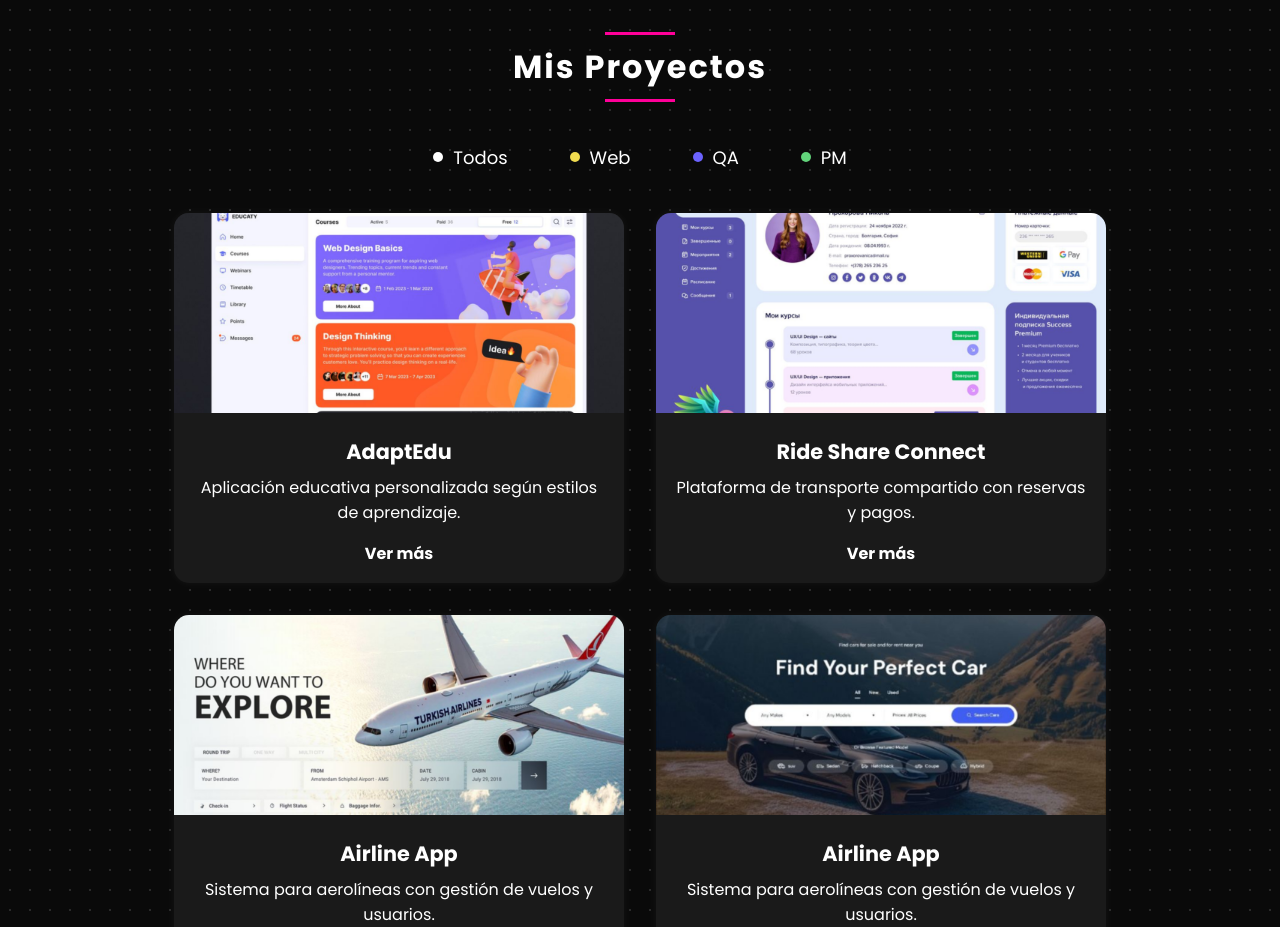
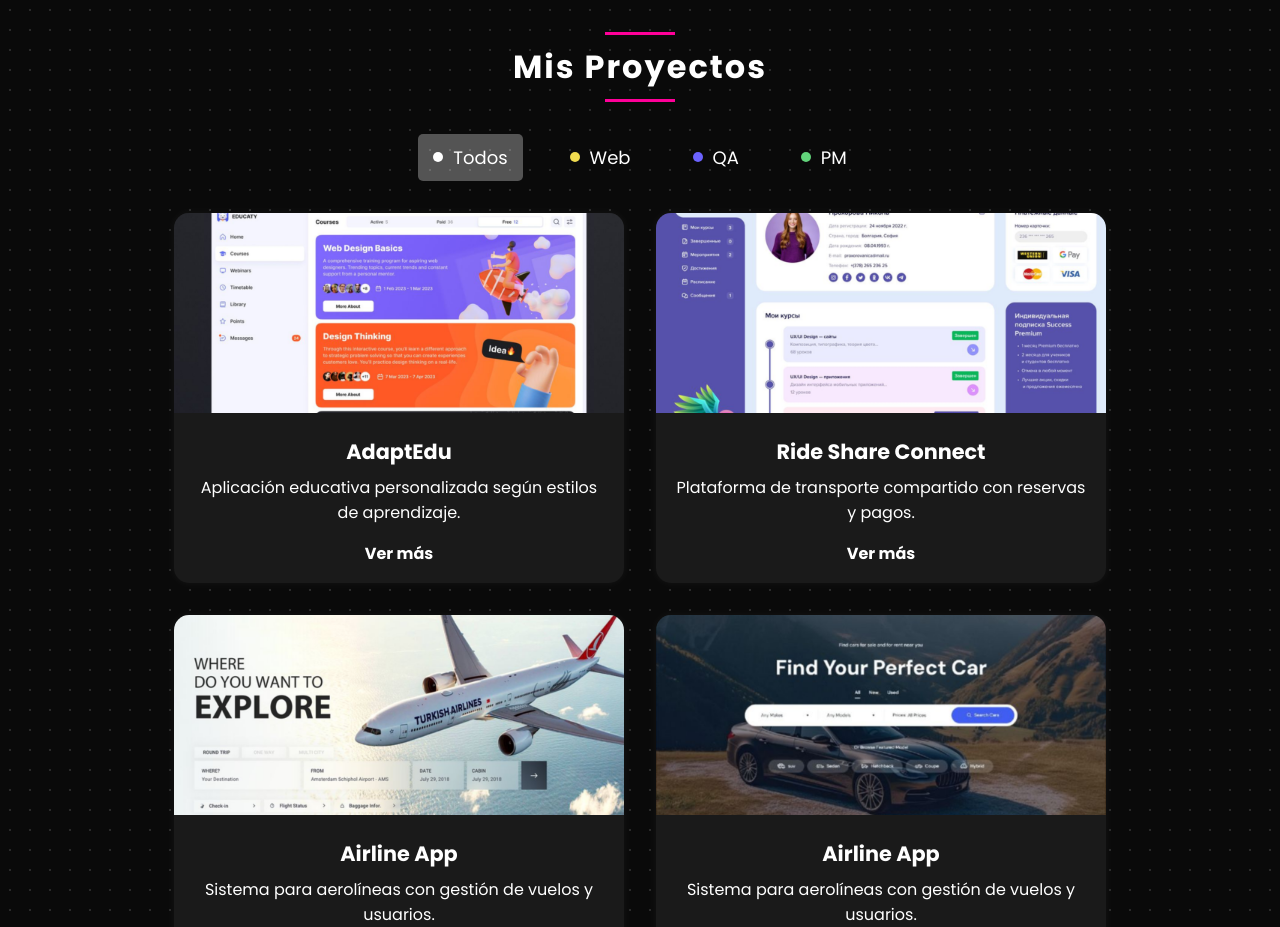
Before and after one commit to mcamilamp/my-portfolio, a React (Vite) app: page / in a window 1280 px wide. Shown: the part 840-1767 px from the top of the page. Built offline with nearby package versions, Linux system fonts and the light colour scheme; a web font is replaced by a local one.

Commit message:
Enhance Projects component with filter functionality and active state styling

```diff
--- a/src/assets/styles/Projects.css
+++ b/src/assets/styles/Projects.css
@@ -129,3 +129,8 @@
   background-color: hsla(0, 0%, 100%, 0.3);
   border-radius: 5px;
 }
+
+.projects-nav li.active {
+  background-color: hsla(0, 0%, 100%, 0.3);
+  border-radius: 5px;
+}
--- a/src/components/Projects.jsx
+++ b/src/components/Projects.jsx
@@ -34,21 +34,30 @@ const projects = [
 ];
 
 function Projects() {
+  const [activeFilter, setActiveFilter] = React.useState("Todos");
+
   return (
     <section className="projects-section">
       <h2 className="projects-title">Mis Proyectos</h2>
 
       <nav className="projects-nav">
         <ul>
-          <li>Todos</li>
-          <li>Web</li>
-          <li>QA</li>
-          <li>PM</li>
+          {["Todos", "Web", "QA", "PM"].map((filter) => (
+            <li
+              key={filter}
+              className={activeFilter === filter ? "active" : ""}
+              onClick={() => setActiveFilter(filter)}
+            >
+              {filter}
+            </li>
+          ))}
         </ul>
       </nav>
 
       <div className="projects-container">
-        {projects.map((project, index) => (
+        {projects
+          .filter((p) => activeFilter === "Todos" || p.filter === activeFilter)
+          .map((project, index) => (
             <div className="project-card" key={index}>
               <img
                 src={project.image}
```
Lines whose indentation alone changed are shown as unchanged.
